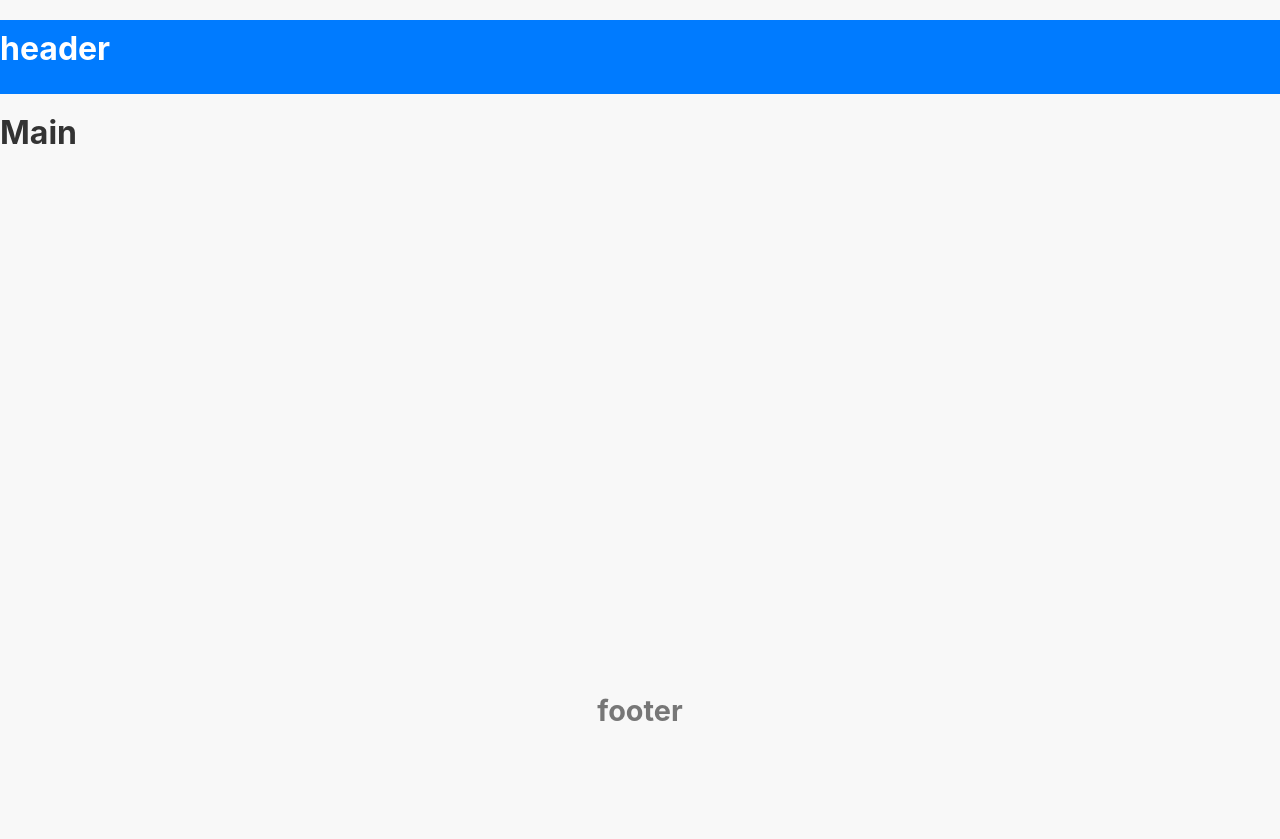
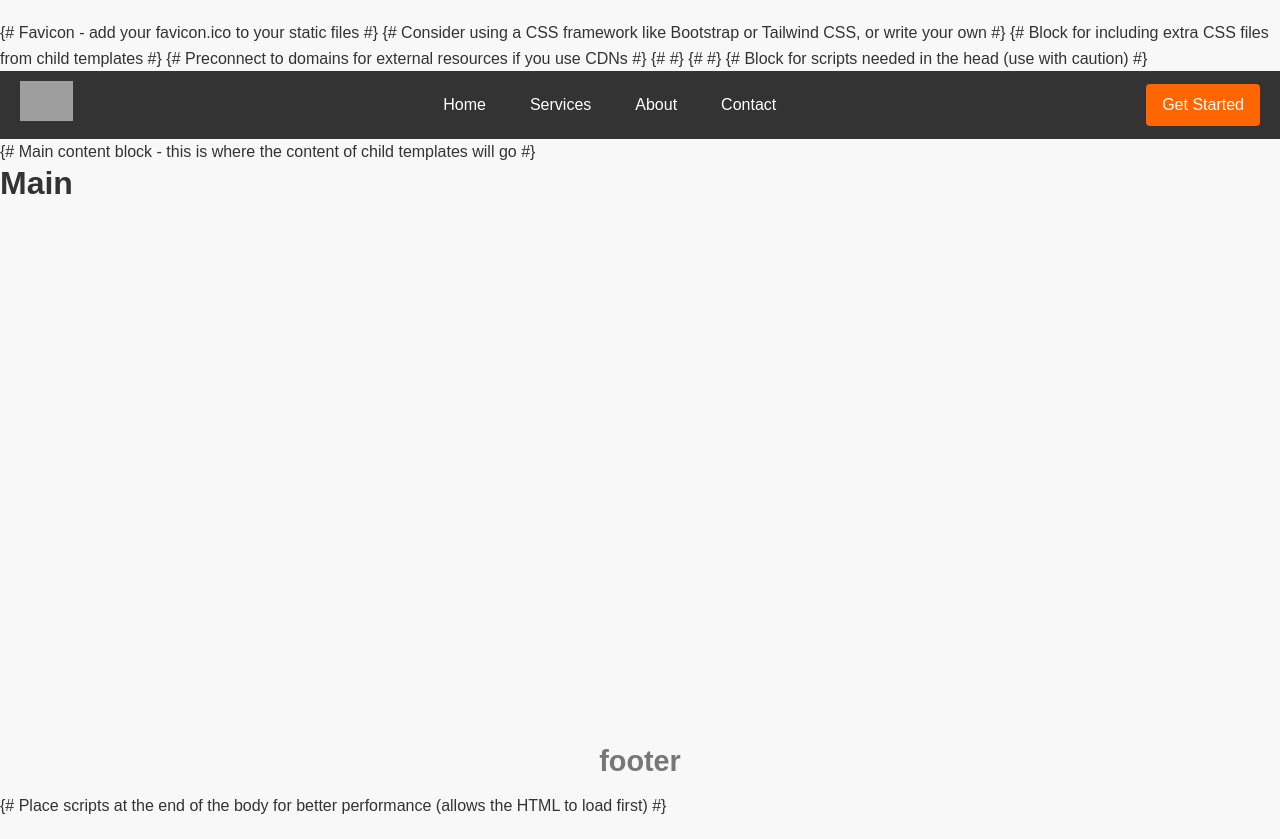
Before and after one commit to BDNsys/africa, a Django app: page / in a window 1280 px wide. Before the commit the page ends 721 px from the top, so only its background shows below. Run offline with Django 4.2, Linux system fonts and the light colour scheme; grey boxes are pictures that could not be loaded.

Commit message:
Add navbar component which is best looking ui to base.html

```diff
--- a/static/css/base.css
+++ b/static/css/base.css
@@ -2,18 +2,20 @@
 
 /* --- CSS Reset / Normalize --- */
 /* A light reset to help with consistent styling across different browsers */
-*, *::before, *::after {
+*,
+*::before,
+*::after {
   box-sizing: border-box; /* Include padding and border in element's total width and height */
   margin: 0;
   padding: 0;
 }
-#content{
+#content {
   min-height: 70vh;
 }
 
 body {
-
-    font-family: -apple-system, BlinkMacSystemFont, "Segoe UI", Roboto, Helvetica, Arial, sans-serif, "Apple Color Emoji", "Segoe UI Emoji", "Segoe UI Symbol"; /* Define a modern font stack */
+  font-family: -apple-system, BlinkMacSystemFont, "Segoe UI", Roboto, Helvetica,
+    Arial, sans-serif, "Apple Color Emoji", "Segoe UI Emoji", "Segoe UI Symbol"; /* Define a modern font stack */
   line-height: 1.6; /* Improve readability with a good line height */
   color: #333; /* Default text color */
   background-color: #f8f8f8; /* Light background color */
@@ -22,7 +24,12 @@
 }
 
 /* --- Typography --- */
-h1, h2, h3, h4, h5, h6 {
+h1,
+h2,
+h3,
+h4,
+h5,
+h6 {
   margin-bottom: 0.5em; /* Space below headings */
   line-height: 1.2; /* Tighter line height for headings */
 }
@@ -93,17 +100,8 @@
 }
 
 /* --- Optional: Basic Header/Footer Styling --- */
-header {
-    background-color: #007bff;
-    color: white;
-    padding: 10px 0;
-    margin-bottom: 20px;
-}
 
-header nav a {
-    color: white;
-    margin: 0 10px;
-}
+
 
 footer {
   margin-top: 20px;
@@ -111,3 +109,79 @@
   font-size: 0.9em;
   color: #777;
 }
+
+
+/* --- new header styling Styling --- */
+* {
+    margin: 0;
+    padding: 0;
+    box-sizing: border-box;
+  }
+
+  body {
+    font-family: Arial, sans-serif;
+  }
+
+  .navbar {
+    display: flex;
+    align-items: center;
+    justify-content: space-between;
+    background-color: #333;
+    padding: 10px 20px;
+  }
+
+  .logo img {
+    height: 40px;
+  }
+
+  .nav-links {
+    list-style: none;
+    display: flex;
+    gap: 20px;
+  }
+
+  .nav-links li {
+    position: relative;
+  }
+
+  .nav-links a {
+    color: white;
+    text-decoration: none;
+    padding: 8px 12px;
+    display: block;
+  }
+
+  .nav-links a:hover {
+    background-color: #444;
+    border-radius: 4px;
+  }
+
+  .dropdown-menu {
+    display: none;
+    position: absolute;
+    background-color: #444;
+    top: 100%;
+    left: 0;
+    list-style: none;
+    min-width: 150px;
+  }
+
+  .dropdown:hover .dropdown-menu {
+    display: block;
+  }
+
+  .dropdown-menu li a {
+    padding: 10px;
+  }
+
+  .cta-button {
+    background-color: #ff6600;
+    color: white;
+    padding: 8px 16px;
+    text-decoration: none;
+    border-radius: 4px;
+  }
+
+  .cta-button:hover {
+    background-color: #e65c00;
+  }
--- a/templates/base.html
+++ b/templates/base.html
@@ -2,50 +2,68 @@
 
 <!DOCTYPE html>
 <html lang="en">
-<head>
-    <meta charset="UTF-8">
-    <meta name="viewport" content="width=device-width, initial-scale=1.0">
-    <meta http-equiv="X-UA-Compatible" content="ie=edge"> {# Ensures compatibility with older IE versions #}
+  <head>
+    <meta charset="UTF-8" />
+    <meta name="viewport" content="width=device-width, initial-scale=1.0" />
+    <meta http-equiv="X-UA-Compatible" content="ie=edge" />
+    {# Ensures compatibility with older IE versions #}
 
-    <title>{% block title %}Africa Django App{% endblock %}</title> {# Title block to be overridden by child templates #}
+    <title>{% block title %}Africa Django App{% endblock %}</title>
+    {# Title block to be overridden by child templates #} {# Favicon - add your
+    favicon.ico to your static files #}
+    <link rel="icon" href="{% static 'favicon.ico' %}" type="image/x-icon" />
 
-    {# Favicon - add your favicon.ico to your static files #}
-    <link rel="icon" href="{% static 'favicon.ico' %}" type="image/x-icon">
-
-    {# Stylesheets #}
-    {# Consider using a CSS framework like Bootstrap or Tailwind CSS, or write your own #}
-    <link rel="stylesheet" href="{% static 'css/base.css' %}"> {# Base styles for the whole site #}
-    {% block extra_css %}{% endblock %} {# Block for including extra CSS files from child templates #}
-
-    {# Preconnect to domains for external resources if you use CDNs #}
-    {# <link rel="preconnect" href="https://stackpath.bootstrapcdn.com"> #}
-    {# <link rel="preconnect" href="https://cdnjs.cloudflare.com"> #}
-
-    {% block head_scripts %}{% endblock %} {# Block for scripts needed in the head (use with caution) #}
-</head>
-<body>
-
+    {# Stylesheets #} {# Consider using a CSS framework like Bootstrap or
+    Tailwind CSS, or write your own #}
+    <link rel="stylesheet" href="{% static 'css/base.css' %}" />
+    {# Base styles for the whole site #} {% block extra_css %}{% endblock %} {#
+    Block for including extra CSS files from child templates #} {# Preconnect to
+    domains for external resources if you use CDNs #} {#
+    <link rel="preconnect" href="https://stackpath.bootstrapcdn.com" />
+    #} {#
+    <link rel="preconnect" href="https://cdnjs.cloudflare.com" />
+    #} {% block head_scripts %}{% endblock %} {# Block for scripts needed in the
+    head (use with caution) #}
+  </head>
+  <body>
     {# Optional: Header section #}
     <header>
-        <h1>header</h1>
+        <nav class="navbar">
+            <div class="logo">
+              <img src="images/logo.png" alt="Logo">
+            </div>
+            <ul class="nav-links">
+              <li><a href="#">Home</a></li>
+              <li class="dropdown">
+                <a href="#">Services</a>
+                <ul class="dropdown-menu">
+                  <li><a href="#">Web Design</a></li>
+                  <li><a href="#">SEO</a></li>
+                  <li><a href="#">Marketing</a></li>
+                </ul>
+              </li>
+              <li><a href="#">About</a></li>
+              <li><a href="#">Contact</a></li>
+            </ul>
+            <a href="#" class="cta-button">Get Started</a>
+          </nav>
     </header>
 
-    {# Main content block - this is where the content of child templates will go #}
+    {# Main content block - this is where the content of child templates will go
+    #}
     <main id="content">
-        {% block content %}
-            {# Default content or a placeholder #}
-        {% endblock %}
+      {% block content %} {# Default content or a placeholder #} {% endblock %}
     </main>
 
     {# Optional: Footer section #}
     <footer>
-        <h1> footer </h1>
+      <h1>footer</h1>
     </footer>
 
-    {# JavaScript files #}
-    {# Place scripts at the end of the body for better performance (allows the HTML to load first) #}
-    <script src="{% static 'js/base.js' %}"></script> {# Base JavaScript for the whole site #}
-    {% block extra_js %}{% endblock %} {# Block for including extra JS files from child templates #}
-
-</body>
+    {# JavaScript files #} {# Place scripts at the end of the body for better
+    performance (allows the HTML to load first) #}
+    <script src="{% static 'js/base.js' %}"></script>
+    {# Base JavaScript for the whole site #} {% block extra_js %}{% endblock %}
+    {# Block for including extra JS files from child templates #}
+  </body>
 </html>
```
Lines whose indentation alone changed are shown as unchanged.
